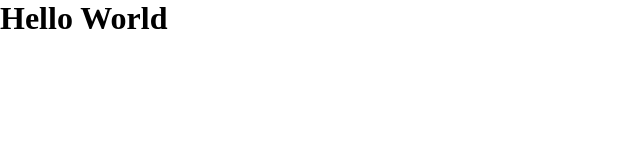
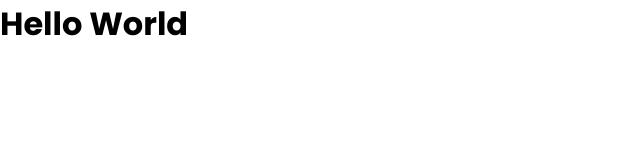
Before and after one commit to sourov9878/simple-landing-page, a plain HTML site: page index.html in a window 1280 px wide. Shown: the whole page, without its empty margins (0-640 px from the left). Drawn offline with Linux system fonts and the light colour scheme.

Commit message:
font add

```diff
--- a/style.css
+++ b/style.css
@@ -1,11 +1,19 @@
+
+@import url('https://fonts.googleapis.com/css2?family=Poppins:ital,wght@0,100;0,200;0,300;0,400;0,500;0,600;0,700;0,800;0,900;1,100;1,200;1,300;1,400;1,500;1,600;1,700;1,800;1,900&display=swap');
+
 *{
     margin: 0;
     padding: 0;
     box-sizing: border-box;
     scroll-behavior: smooth;
+
 }
 
 
 .display-flex{
     display: flex;
 }
+
+body{
+    font-family: "Poppins", sans-serif;
+}
```
Also changed, not shown: index.html (+1 -0 lines).
